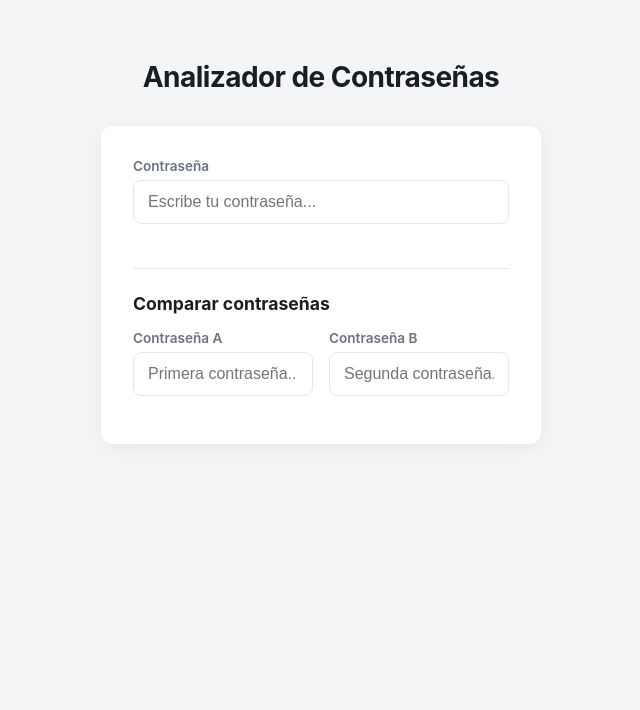
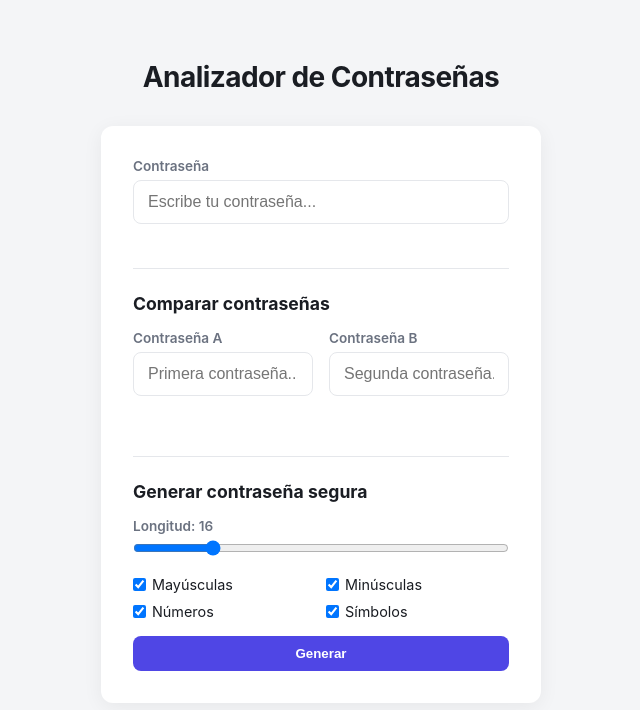
Before and after one commit to mcamprobinfranco/Password-Security-Analyzer, a React app in the folder frontend/: page / in a window 1280 px wide. Shown: the top 710 px of the page, without its empty margins (319-959 px from the left). Built offline with nearby package versions, Linux system fonts and the light colour scheme; the HTML template or start-up script is replaced by a standard one.

Commit message:
feat: integra el generador de contraseñas en App

```diff
--- a/frontend/src/App.jsx
+++ b/frontend/src/App.jsx
@@ -5,6 +5,7 @@ import StrengthBar from './components/StrengthBar';
 import SuggestionsList from './components/SuggestionsList';
 import PasswordComparison from './components/PasswordComparison';
 import { analyzePassword } from './services/passwordApi';
+import PasswordGenerator from './components/PasswordGenerator';
 import './App.css';
 
 function App() {
@@ -54,6 +55,7 @@ function App() {
         )}
 
         <PasswordComparison />
+        <PasswordGenerator />
       </div>
     </div>
   );
```
